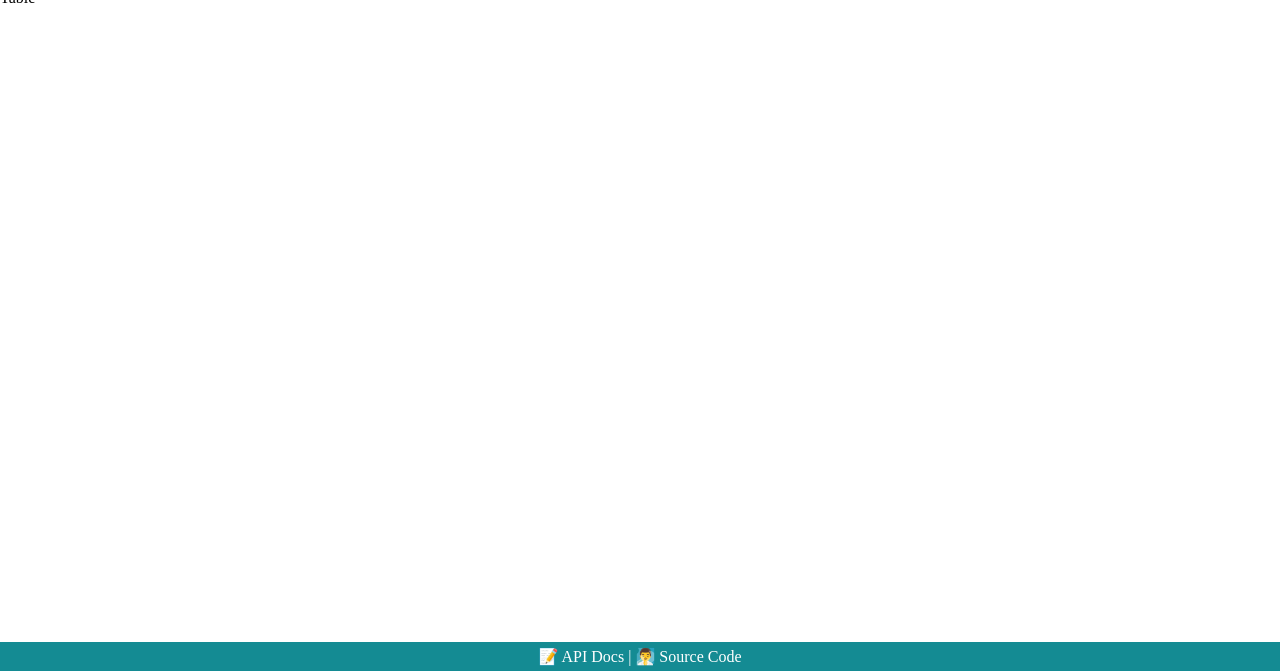
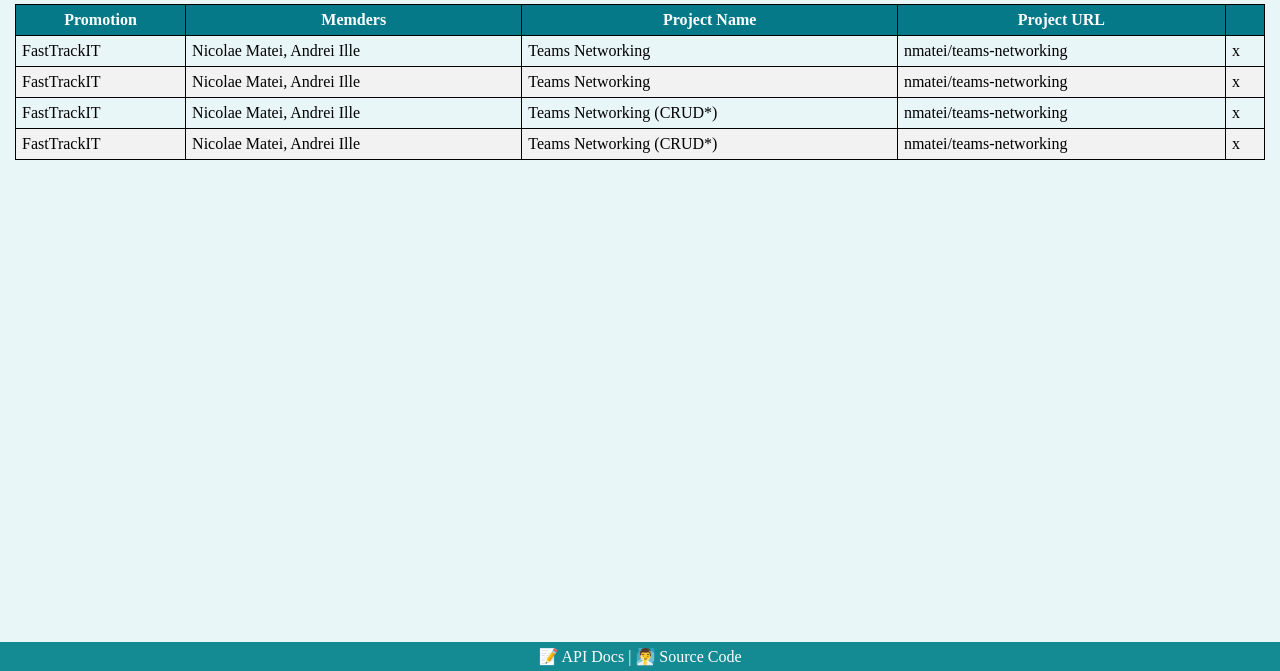
Before and after one commit to DragosDumitras/teams-networking, a website built with webpack: page src/index.html in a window 1280 px wide. Shown: the part 129-800 px from the top of the page. Built offline with nearby package versions, Linux system fonts and the light colour scheme.

Commit message:
static html table

```diff
--- a/src/index.html
+++ b/src/index.html
@@ -21,7 +21,49 @@
       </div>
     </header>
 
-    <section>Table</section>
+    <section>
+      <table id="teamsTable">
+        <thead>
+          <tr>
+            <th>Promotion</th>
+            <th>Memders</th>
+            <th>Project Name</th>
+            <th>Project URL</th>
+            <th></th>
+          </tr>
+        </thead>
+        <tbody>
+          <tr>
+            <td>FastTrackIT</td>
+            <td>Nicolae Matei, Andrei Ille</td>
+            <td>Teams Networking</td>
+            <td>nmatei/teams-networking</td>
+            <td>x</td>
+          </tr>
+          <tr>
+            <td>FastTrackIT</td>
+            <td>Nicolae Matei, Andrei Ille</td>
+            <td>Teams Networking</td>
+            <td>nmatei/teams-networking</td>
+            <td>x</td>
+          </tr>
+          <tr>
+            <td>FastTrackIT</td>
+            <td>Nicolae Matei, Andrei Ille</td>
+            <td>Teams Networking (CRUD*)</td>
+            <td>nmatei/teams-networking</td>
+            <td>x</td>
+          </tr>
+          <tr>
+            <td>FastTrackIT</td>
+            <td>Nicolae Matei, Andrei Ille</td>
+            <td>Teams Networking (CRUD*)</td>
+            <td>nmatei/teams-networking</td>
+            <td>x</td>
+          </tr>
+        </tbody>
+      </table>
+    </section>
 
     <footer>📝 API Docs | 🧖‍♂️ Source Code</footer>
   </body>
--- a/src/style.css
+++ b/src/style.css
@@ -7,10 +7,12 @@ body {
   flex-direction: column;
   min-height: 100%;
   margin: 0;
+  background-color: #e9f6f8;
 }
 
 body > section {
   flex: 1;
+  padding: 15px;
 }
 
 header {
@@ -49,3 +51,22 @@ footer {
   text-align: center;
   padding: 5px;
 }
+
+#teamsTable {
+  border-collapse: collapse;
+  width: 100%;
+}
+
+#teamsTable th,
+td {
+  border: 1px solid black;
+  padding: 6px;
+}
+
+#teamsTable th {
+  background-color: #057988;
+  color: white;
+}
+#teamsTable tr:nth-child(even) {
+  background-color: #f2f2f2;
+}
```
